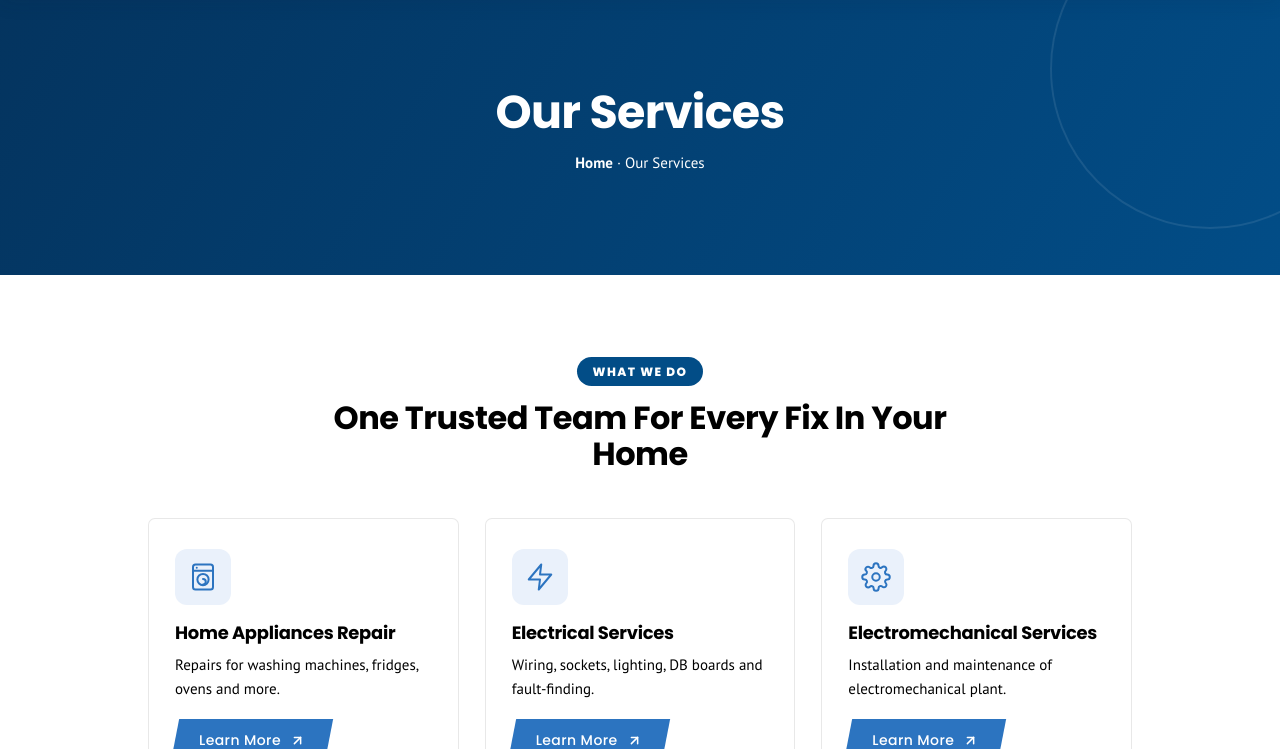
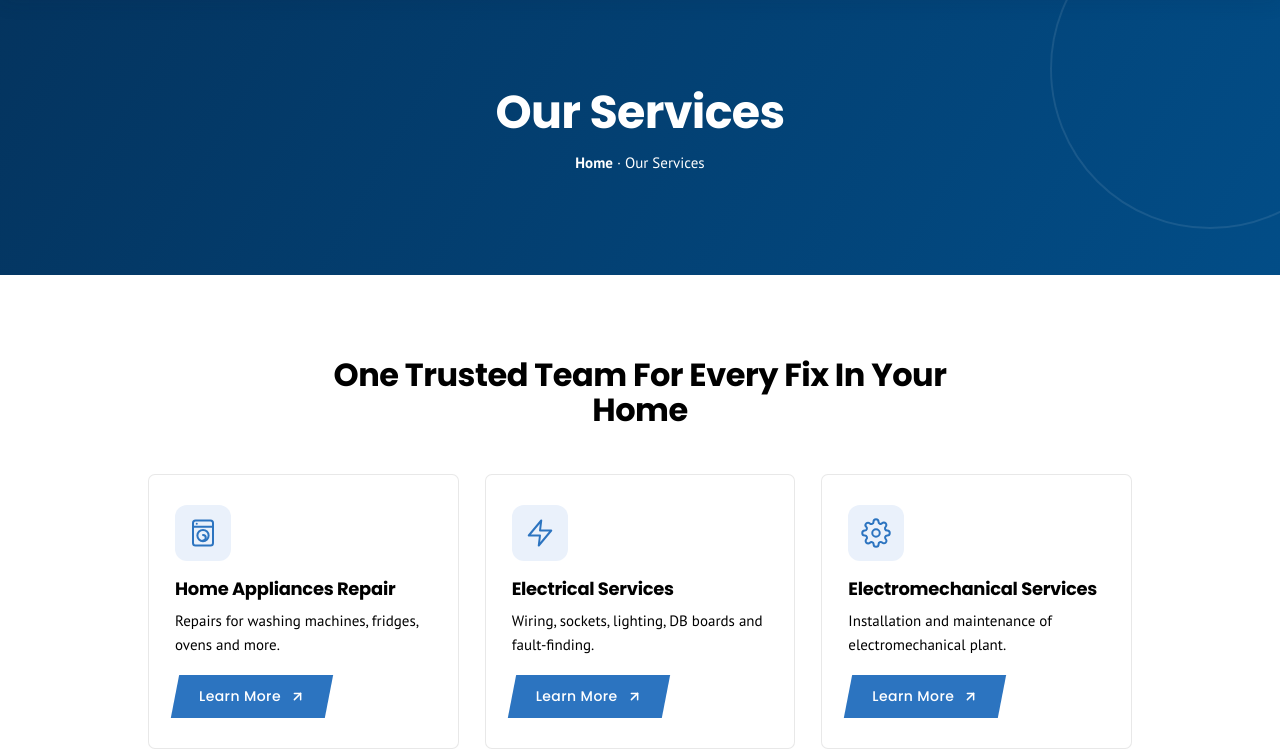
Before and after one commit to Shakeeb871/bestfixit-ae, a Flask app: page /services/ in a window 1280 px wide. Shown: the part 169-918 px from the top of the page. Run offline with Flask 3, Linux system fonts and the light colour scheme; some libraries are stand-ins or nearby versions.

Commit message:
Remove section eyebrows/taglines site-wide
Hide every eyebrow-style label (the small pill above section headings)
across the whole website with a single global rule; section headings now
stand on their own. Replaces the earlier navy-pill eyebrow standard.

Co-Authored-By: Claude Opus 4.8 <noreply@anthropic.com>

```diff
--- a/static/css/site.css
+++ b/static/css/site.css
@@ -128,22 +128,10 @@ p:not([class*="eyebrow"]):not([class*="badge"]), li{
 .prose ul{ margin:0 0 18px; padding-left:20px; }
 .prose li{ margin:0 0 8px; line-height:1.7; }
 .prose a{ color:#024d87; }
-.eyebrow{ font-weight:700; font-size:13px; letter-spacing:.14em; text-transform:uppercase; color:#2c74c0; margin:0 0 12px; }
-
-/* ── STANDARD section eyebrow: a navy pill label (NOT a heading) ──
-   Applied site-wide so every section eyebrow matches the service pages. */
-.eyebrow, .sec-head__eyebrow, .abtx__eyebrow, .bfc-eyebrow, .pwp__eyebrow,
-.hfy__eyebrow, .service-expertise__eyebrow{
-  display:inline-block !important; width:auto !important; margin:0 0 14px !important;
-  padding:7px 16px !important; background:#024d87 !important; color:#fff !important;
-  border-radius:30px !important; font-family:var(--font-heading) !important;
-  font-weight:800 !important; font-size:12px !important; letter-spacing:.12em !important;
-  text-transform:uppercase !important; line-height:1.3 !important; }
-/* the expertise eyebrow is a badge + text pair — flatten both into the pill */
-.service-expertise__eyebrow{ display:inline-flex !important; align-items:center !important; gap:7px !important; }
-.service-expertise__eyebrow b, .service-expertise__eyebrow span{
-  background:transparent !important; padding:0 !important; color:#fff !important;
-  font-size:12px !important; font-weight:800 !important; letter-spacing:.12em !important; }
+/* ── Section eyebrows / taglines are hidden site-wide ──
+   Every eyebrow-style label (the small pill above section headings) is
+   removed across the whole website; section headings stand on their own. */
+[class*="eyebrow"], [class*="tagline"]{ display:none !important; }
 .svc-grid{ max-width:1160px; margin:0 auto; padding:0 clamp(20px,5vw,44px); display:grid; grid-template-columns:repeat(3,1fr); gap:26px; }
 .svc-tile{ display:flex; flex-direction:column; background:#fff; border:1px solid #00000017; border-radius:7px; padding:30px 26px; transition:transform .25s ease; }
 .svc-tile:hover{ transform:translateY(-5px); }
```
